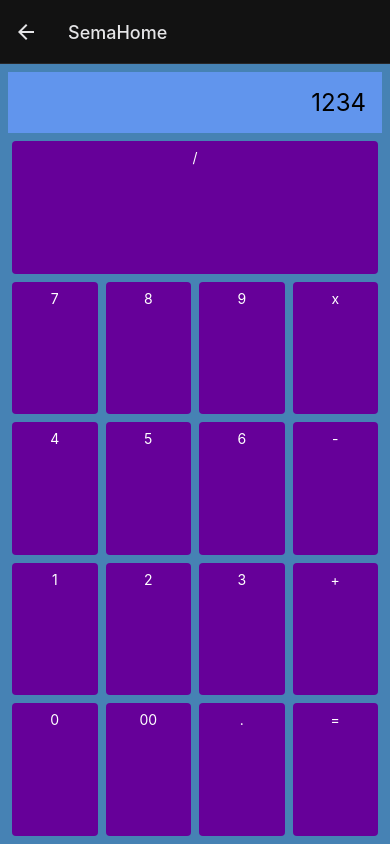
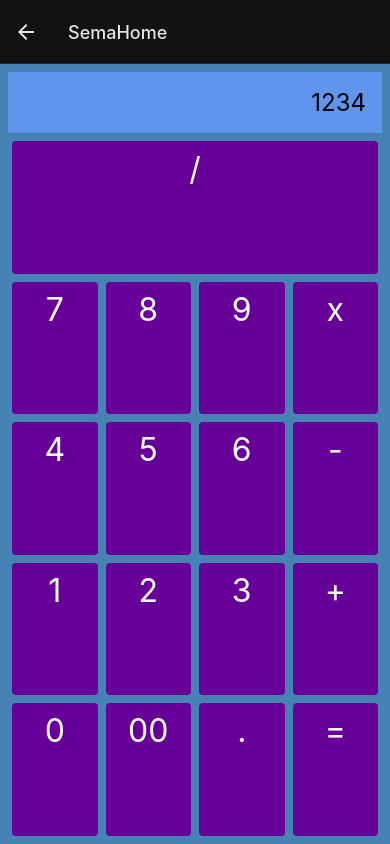
Before and after one commit to judemorrissey/rn-fun, a React Native app: screen /SemaHome in a window 390 px wide. Built offline with nearby package versions, Linux system fonts and the light colour scheme.

Commit message:
Add `titleStyle` prop to `Button` component

```diff
--- a/src/components/Button/Button.tsx
+++ b/src/components/Button/Button.tsx
@@ -1,6 +1,6 @@
 import * as React from 'react';
 
-import type {StyleProp, ViewStyle} from 'react-native';
+import type {StyleProp, TextStyle, ViewStyle} from 'react-native';
 import {Pressable, StyleSheet, Text} from 'react-native';
 
 import styles from './styles';
@@ -8,18 +8,19 @@ import styles from './styles';
 type Props = {
   onPress?: () => void;
   style?: StyleProp<ViewStyle>;
+  titleStyle?: StyleProp<TextStyle>;
   title?: string;
 };
 
 function Button(props: Props) {
-  const {onPress, style, title = ''} = props;
+  const {onPress, style, title = '', titleStyle} = props;
 
   return (
     <Pressable
       onPress={onPress}
       style={StyleSheet.compose(styles.container, style)}
       testID="button">
-      <Text style={styles.text}>{title}</Text>
+      <Text style={StyleSheet.compose(styles.text, titleStyle)}>{title}</Text>
     </Pressable>
   );
 }
--- a/src/lib/theme/Fonts.ts
+++ b/src/lib/theme/Fonts.ts
@@ -26,6 +26,9 @@ const fonts: {[index: number]: TextStyle} = {
   '20': {
     fontSize: 20,
   },
+  '32': {
+    fontSize: 32,
+  },
 } as const;
 
 export default fonts;
--- a/src/screens/SemaHome/SemaHome.tsx
+++ b/src/screens/SemaHome/SemaHome.tsx
@@ -17,31 +17,99 @@ function SemaHome(props: Props) {
       </View>
       <View style={styles.buttonsContainer}>
         <View style={styles.buttonsRowContainer}>
-          <Button style={styles.button} title="/" />
+          <Button
+            style={styles.button}
+            title="/"
+            titleStyle={styles.buttonText}
+          />
         </View>
         <View style={styles.buttonsRowContainer}>
-          <Button style={styles.button} title="7" />
-          <Button style={styles.button} title="8" />
-          <Button style={styles.button} title="9" />
-          <Button style={styles.button} title="x" />
+          <Button
+            style={styles.button}
+            title="7"
+            titleStyle={styles.buttonText}
+          />
+          <Button
+            style={styles.button}
+            title="8"
+            titleStyle={styles.buttonText}
+          />
+          <Button
+            style={styles.button}
+            title="9"
+            titleStyle={styles.buttonText}
+          />
+          <Button
+            style={styles.button}
+            title="x"
+            titleStyle={styles.buttonText}
+          />
         </View>
         <View style={styles.buttonsRowContainer}>
-          <Button style={styles.button} title="4" />
-          <Button style={styles.button} title="5" />
-          <Button style={styles.button} title="6" />
-          <Button style={styles.button} title="-" />
+          <Button
+            style={styles.button}
+            title="4"
+            titleStyle={styles.buttonText}
+          />
+          <Button
+            style={styles.button}
+            title="5"
+            titleStyle={styles.buttonText}
+          />
+          <Button
+            style={styles.button}
+            title="6"
+            titleStyle={styles.buttonText}
+          />
+          <Button
+            style={styles.button}
+            title="-"
+            titleStyle={styles.buttonText}
+          />
         </View>
         <View style={styles.buttonsRowContainer}>
-          <Button style={styles.button} title="1" />
-          <Button style={styles.button} title="2" />
-          <Button style={styles.button} title="3" />
-          <Button style={styles.button} title="+" />
+          <Button
+            style={styles.button}
+            title="1"
+            titleStyle={styles.buttonText}
+          />
+          <Button
+            style={styles.button}
+            title="2"
+            titleStyle={styles.buttonText}
+          />
+          <Button
+            style={styles.button}
+            title="3"
+            titleStyle={styles.buttonText}
+          />
+          <Button
+            style={styles.button}
+            title="+"
+            titleStyle={styles.buttonText}
+          />
         </View>
         <View style={styles.buttonsRowContainer}>
-          <Button style={styles.button} title="0" />
-          <Button style={styles.button} title="00" />
-          <Button style={styles.button} title="." />
-          <Button style={styles.button} title="=" />
+          <Button
+            style={styles.button}
+            title="0"
+            titleStyle={styles.buttonText}
+          />
+          <Button
+            style={styles.button}
+            title="00"
+            titleStyle={styles.buttonText}
+          />
+          <Button
+            style={styles.button}
+            title="."
+            titleStyle={styles.buttonText}
+          />
+          <Button
+            style={styles.button}
+            title="="
+            titleStyle={styles.buttonText}
+          />
         </View>
       </View>
     </View>
--- a/src/screens/SemaHome/styles.ts
+++ b/src/screens/SemaHome/styles.ts
@@ -6,6 +6,7 @@ import theme from 'lib/theme';
 
 type Styles = {
   button: ViewStyle;
+  buttonText: TextStyle;
   buttonsContainer: ViewStyle;
   buttonsRowContainer: ViewStyle;
   container: ViewStyle;
@@ -17,6 +18,9 @@ export default StyleSheet.create<Styles>({
   button: {
     flex: 1,
     marginHorizontal: 4,
+  },
+  buttonText: {
+    ...theme.fonts[32],
   },
   buttonsContainer: {
     flex: 1,
```
